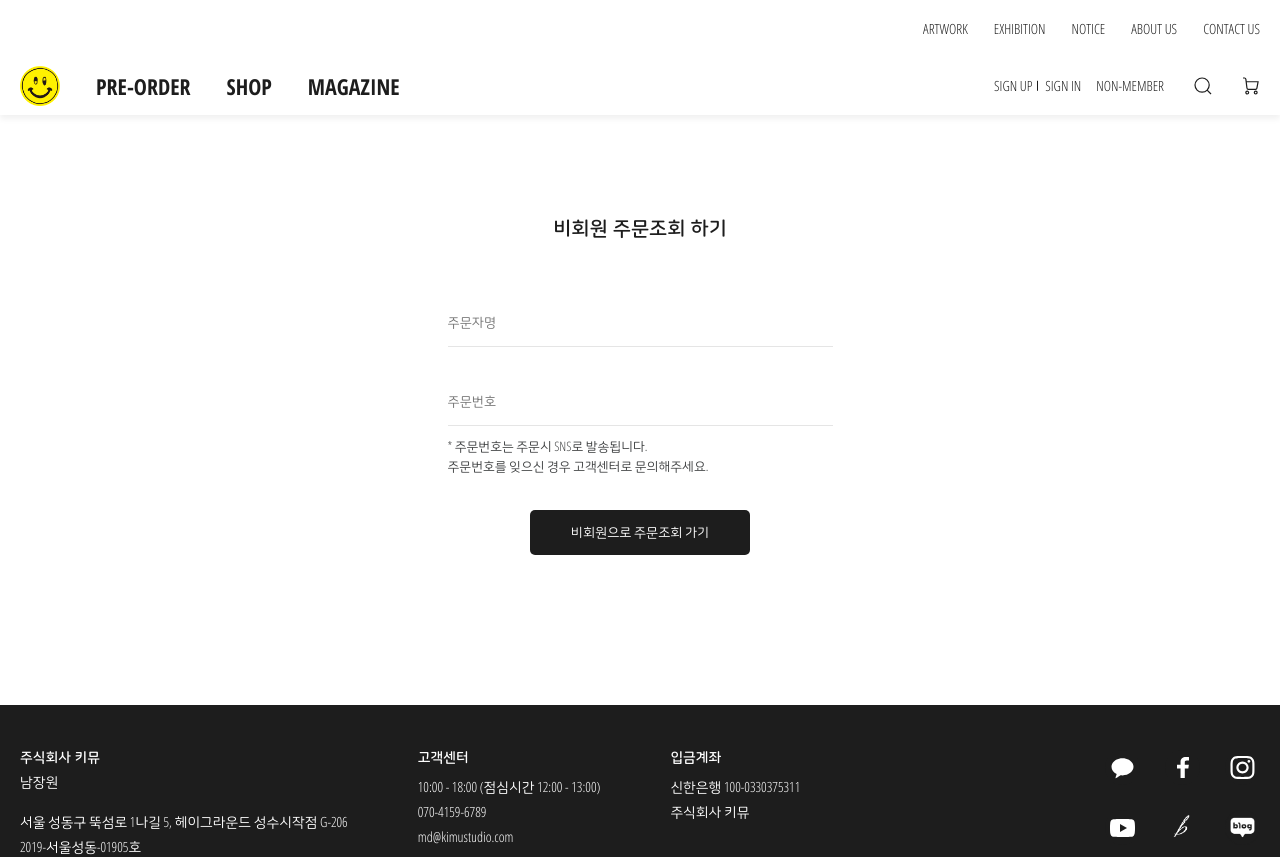
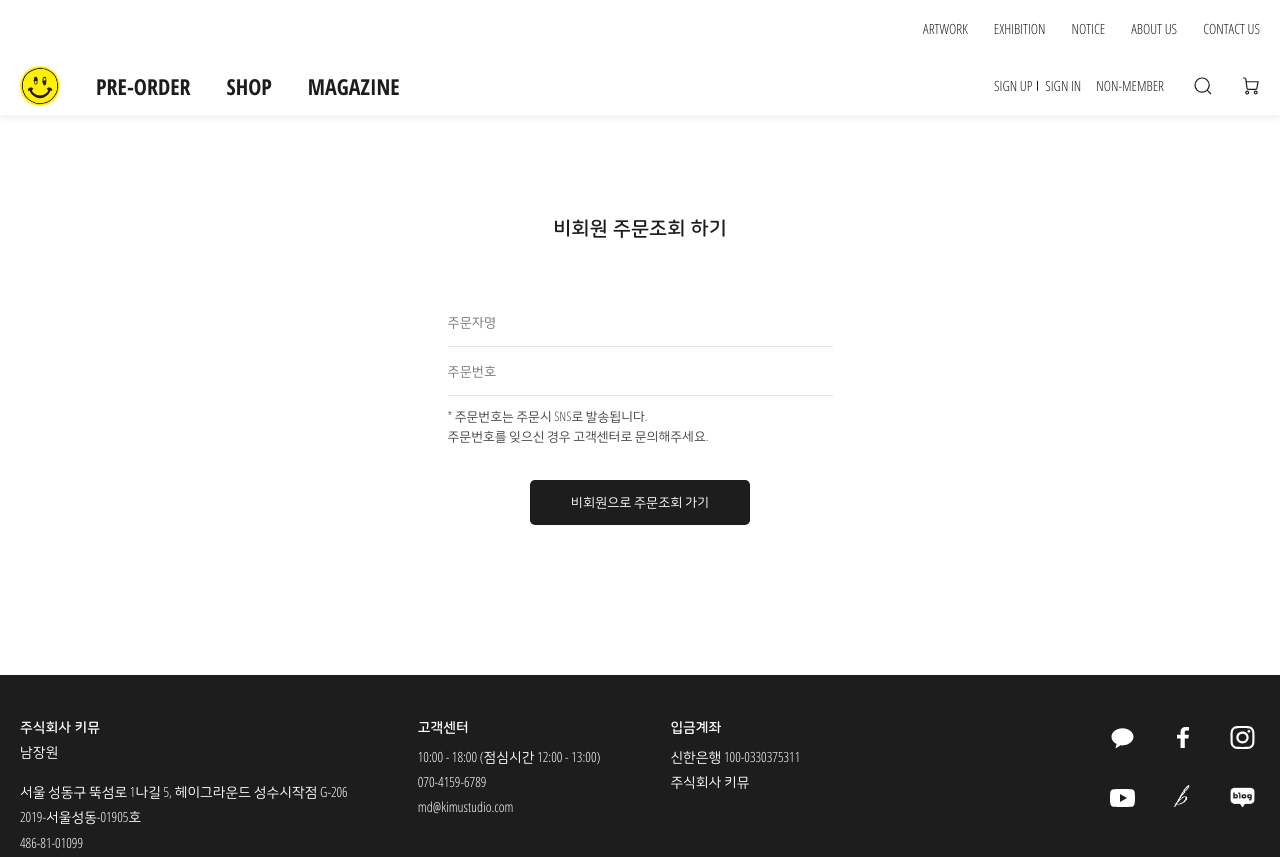
Before and after one commit to Kimustudio-RUFREE-j/kimu-client, a Next.js app: page /nonMember in a window 1280 px wide. Shown: the top 857 px of the page. Built offline with nearby package versions, Linux system fonts and the light colour scheme.

Commit message:
:lipstick: 알림 문구 css 수정
로그인, 회원가입 알림 문구 수정

```diff
--- a/src/pages/signin.tsx
+++ b/src/pages/signin.tsx
@@ -23,6 +23,9 @@ export default function Signin() {
           <h2>로그인</h2>
           <form>
             <input placeholder="이메일" />
+            <p className="signin-noti">
+              *등록되지 않은 이메일이거나, 잘못된 비밀번호 입니다.
+            </p>
             <input placeholder="비밀번호" />
             <button type="submit">로그인</button>
           </form>
--- a/src/styles/auth.ts
+++ b/src/styles/auth.ts
@@ -26,9 +26,6 @@ export const signinCss = css`
         padding: 15px 0;
         box-sizing: border-box;
         border-bottom: 1px solid rgba(0, 0, 0, 0.1);
-        &:nth-of-type(2) {
-          margin-top: 30px;
-        }
       }
       button {
         display: block;
@@ -46,6 +43,13 @@ export const signinCss = css`
 
   /* 로그인 페이지 */
   .signin {
+    .signin-noti {
+      height: 13px;
+      font-size: 12px;
+      line-height: 13px;
+      color: rgb(255, 67, 67);
+      margin: 5px 0;
+    }
     > ul {
       display: flex;
       justify-content: center;
@@ -114,7 +118,8 @@ export const signinCss = css`
       > ul {
         > li {
           padding: 0 15px;
-          > a {
+          > a,
+          > button {
             font-size: 13px;
           }
         }
@@ -261,12 +266,14 @@ export const signupCss = css`
     }
 
     .validation {
-      font-size: 13px;
-      color: red;
-      padding: 5px 0 7px;
+      height: 13px;
+      font-size: 12px;
+      line-height: 13px;
+      color: rgb(255, 67, 67);
+      margin: 5px 0;
       box-sizing: border-box;
       &.val-email {
-        padding: 5px 0 38px;
+        margin: 5px 0 31px;
       }
       &.black {
         color: #1d1d1d;
@@ -316,7 +323,7 @@ export const signupCss = css`
   .signup-birth {
     .custom-datepicker {
       position: relative;
-      width: calc(100% - 60px);
+      width: calc(100% - 110px);
       &:after {
         position: absolute;
         top: 50%;
```
